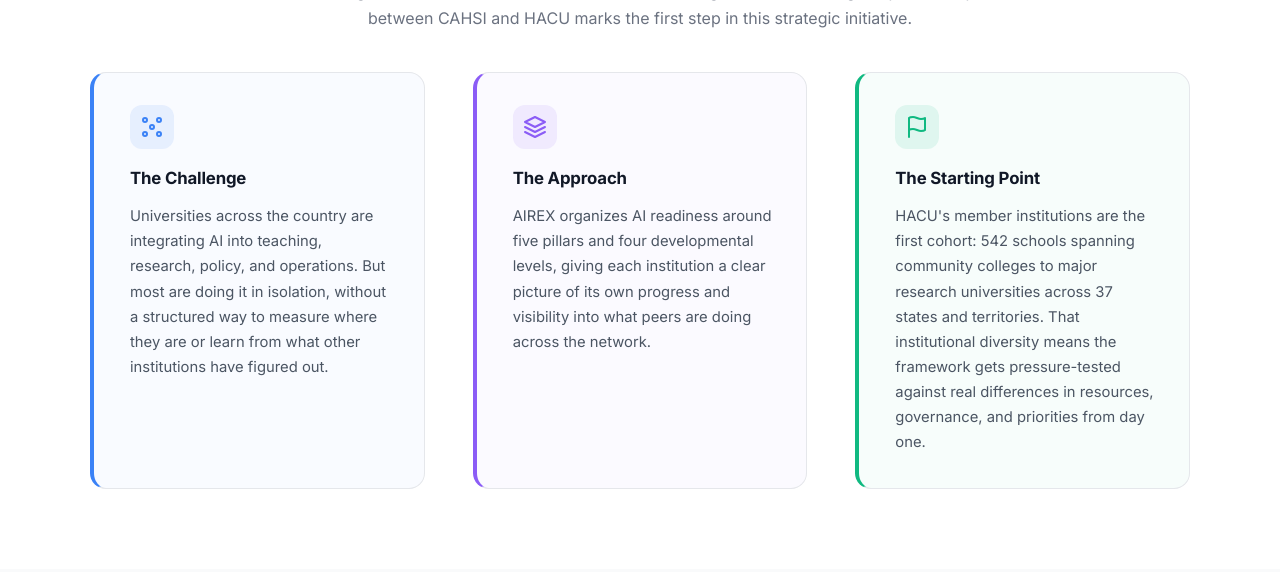
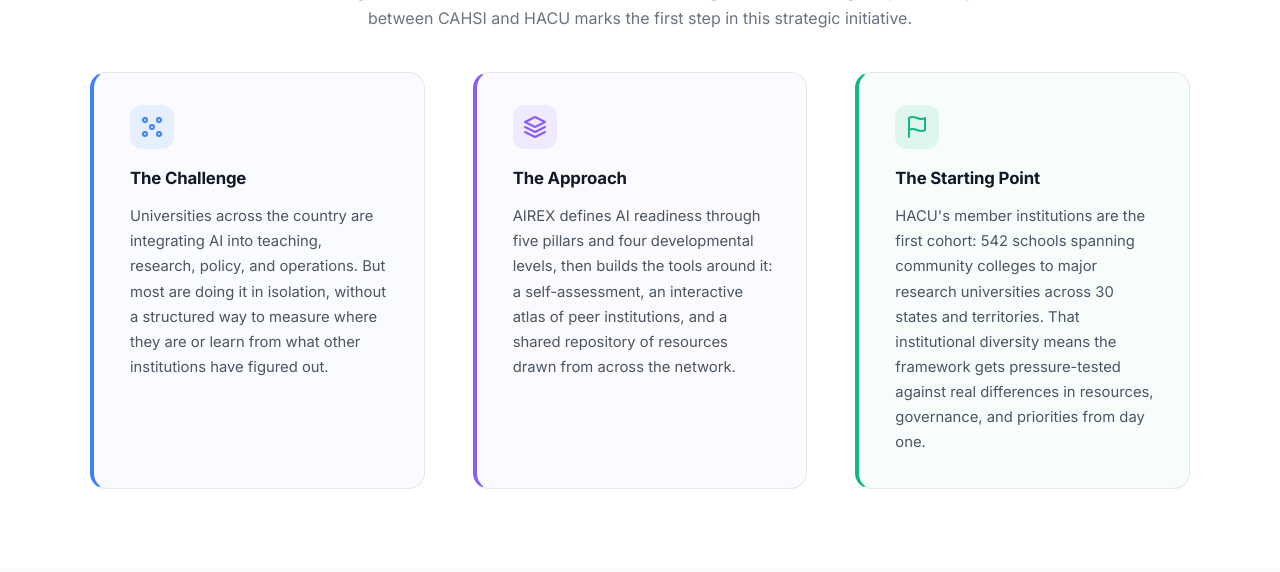
Before and after one commit to cauamcardoso/arex-platform, a Flask app: page / in a window 1280 px wide. Shown: the part 728-1300 px from the top of the page. Run offline with Flask 3, Linux system fonts and the light colour scheme.

Commit message:
Fix data inconsistencies and broaden Approach description
- Fix states count: 37 → 30 (matches actual data)
- Fix consortium name: remove "HSI" from consortium section to match
  hero card ("The CAHSI-HACU AI Readiness Consortium" everywhere)
- Rewrite "The Approach" to cover both framework AND platform tools
  (assessment, atlas, repository), not just the five-pillar structure

Co-Authored-By: Claude Opus 4.6 <noreply@anthropic.com>

```diff
--- a/templates/home.html
+++ b/templates/home.html
@@ -1179,14 +1179,14 @@
                     <svg width="24" height="24" viewBox="0 0 24 24" fill="none" stroke="currentColor" stroke-width="2" stroke-linecap="round" stroke-linejoin="round"><polygon points="12 2 2 7 12 12 22 7 12 2"/><polyline points="2 17 12 22 22 17"/><polyline points="2 12 12 17 22 12"/></svg>
                 </div>
                 <h3>The Approach</h3>
-                <p>AIREX organizes AI readiness around five pillars and four developmental levels, giving each institution a clear picture of its own progress and visibility into what peers are doing across the network.</p>
+                <p>AIREX defines AI readiness through five pillars and four developmental levels, then builds the tools around it: a self-assessment, an interactive atlas of peer institutions, and a shared repository of resources drawn from across the network.</p>
             </div>
             <div class="value-block">
                 <div class="value-block-icon">
                     <svg width="24" height="24" viewBox="0 0 24 24" fill="none" stroke="currentColor" stroke-width="2" stroke-linecap="round" stroke-linejoin="round"><path d="M4 15s1-1 4-1 5 2 8 2 4-1 4-1V3s-1 1-4 1-5-2-8-2-4 1-4 1z"/><line x1="4" y1="22" x2="4" y2="15"/></svg>
                 </div>
                 <h3>The Starting Point</h3>
-                <p>HACU's member institutions are the first cohort: 542 schools spanning community colleges to major research universities across 37 states and territories. That institutional diversity means the framework gets pressure-tested against real differences in resources, governance, and priorities from day one.</p>
+                <p>HACU's member institutions are the first cohort: 542 schools spanning community colleges to major research universities across 30 states and territories. That institutional diversity means the framework gets pressure-tested against real differences in resources, governance, and priorities from day one.</p>
             </div>
         </div>
     </section>
@@ -1349,7 +1349,7 @@
     <section class="consortium">
         <div class="consortium-inner">
             <div class="consortium-badge">Phase I Pilot</div>
-            <h2>The CAHSI-HACU HSI AI Readiness Consortium</h2>
+            <h2>The CAHSI-HACU AI Readiness Consortium</h2>
             <p class="consortium-lead">Three organizations, decades of experience in Hispanic higher education, one shared platform.</p>
 
             <div class="consortium-orgs">
```
